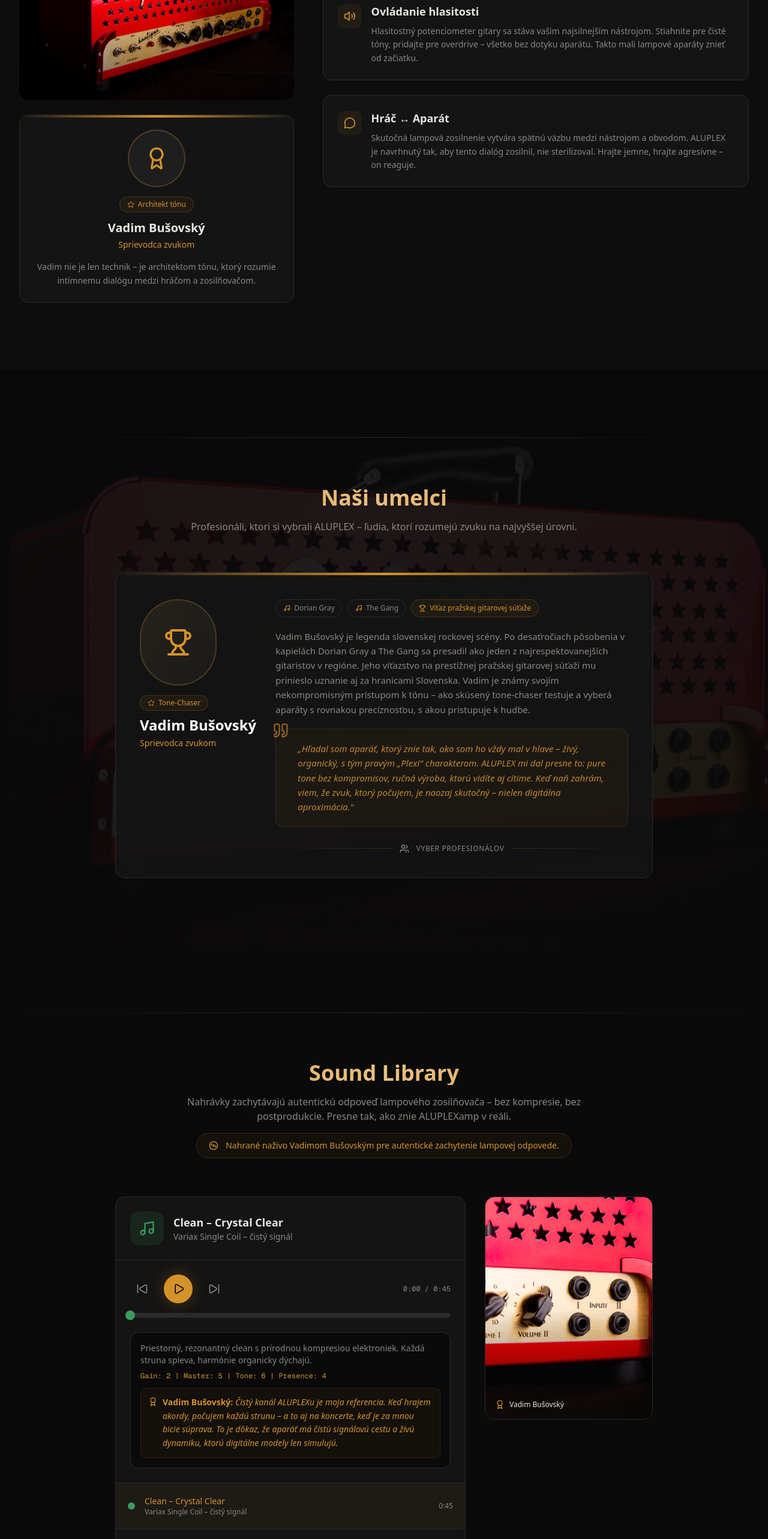
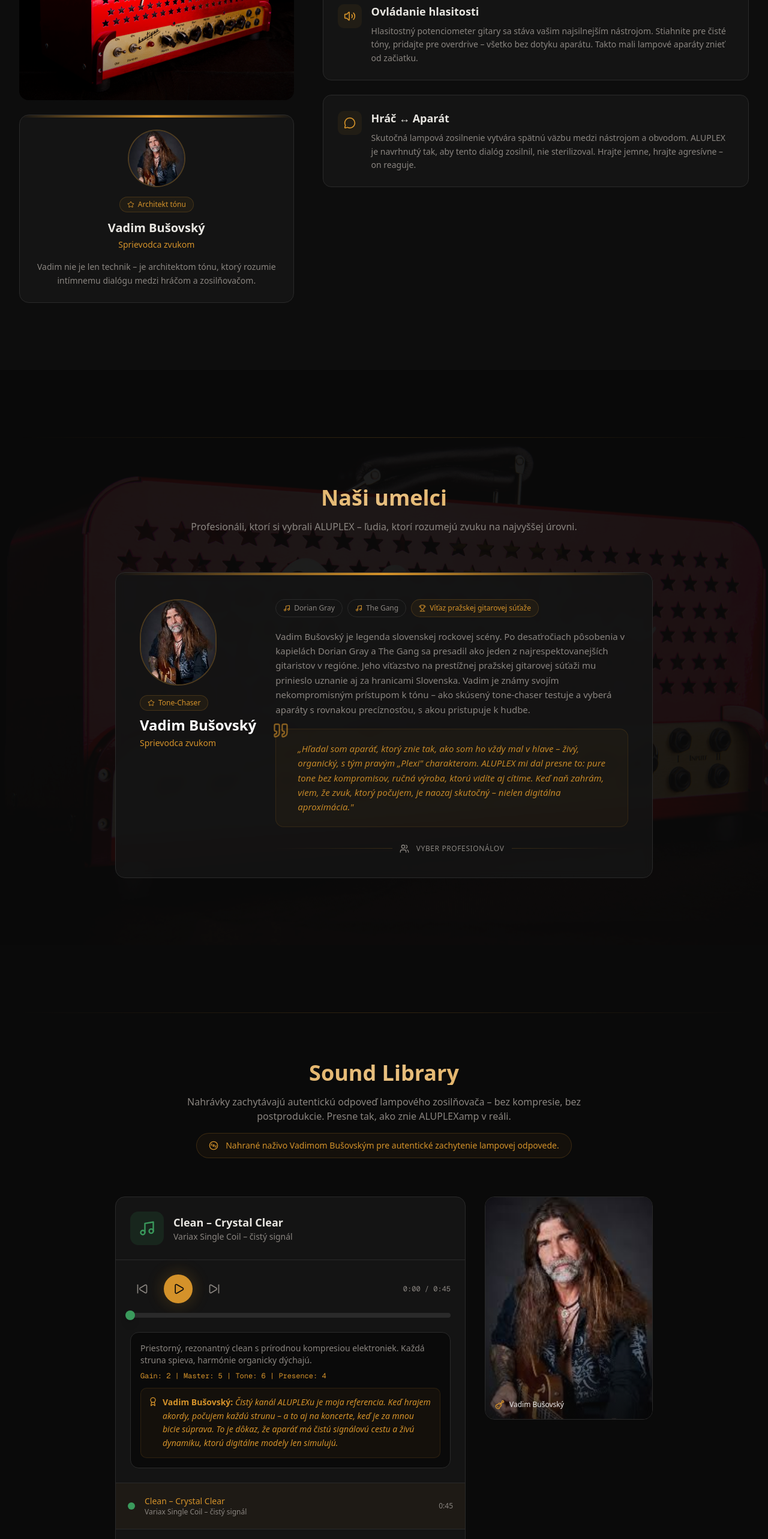
Before and after one commit to brunovoxmusic/aluplexamp, a Next.js app: page / in a window 1280 px wide. Shown: the part 3795-6361 px from the top of the page at 60% size. Built offline with nearby package versions, Linux system fonts and the light colour scheme.

Commit message:
5a2d15d4-0da2-43c0-aad6-e873fa28eb4f

```diff
--- a/src/app/page.tsx
+++ b/src/app/page.tsx
@@ -673,8 +673,12 @@
             <Reveal delay={100}>
               <div className="p-6 rounded-2xl bg-[#141414] border border-[#2a2a2a] text-center relative overflow-hidden">
                 <div className="absolute top-0 left-0 right-0 h-1 bg-gradient-to-r from-transparent via-[#d4922a] to-transparent" />
-                <div className="w-16 h-16 sm:w-24 sm:h-24 mx-auto rounded-full bg-[#1e1e1e] border-2 border-[#d4922a44] mb-4 flex items-center justify-center">
-                  <Award className="w-7 h-7 sm:w-10 sm:h-10 text-[#d4922a]" />
+                <div className="w-16 h-16 sm:w-24 sm:h-24 mx-auto rounded-full bg-[#1e1e1e] border-2 border-[#d4922a44] mb-4 overflow-hidden">
+                  <img
+                    src="/aluplex/real/vadim.jpg"
+                    alt="Vadim Bušovský"
+                    className="w-full h-full object-cover"
+                  />
                 </div>
                 <div className="inline-flex items-center gap-1.5 px-3 py-1 rounded-full bg-[#d4922a11] border border-[#d4922a33] mb-3">
                   <Star className="w-3 h-3 text-[#d4922a]" />
@@ -912,18 +916,18 @@
               </div>
             </div>
 
-            {/* Decorative amp image */}
+            {/* Decorative Vadim photo */}
             <div className="hidden lg:block rounded-2xl overflow-hidden border border-[#2a2a2a] sticky top-24 relative">
               <img
-                src="/aluplex/real/dsc6793.jpg"
-                alt="ALUPLEXamp input jacks and controls"
+                src="/aluplex/real/vadim.jpg"
+                alt="Vadim Bušovský playing guitar"
                 className="w-full aspect-[3/4] object-cover"
                 loading="lazy"
               />
               <div className="absolute inset-0 bg-gradient-to-t from-[#0a0a0a]/70 via-transparent to-transparent pointer-events-none" />
               <div className="absolute bottom-0 left-0 right-0 p-4">
                 <div className="flex items-center gap-2">
-                  <Award className="w-4 h-4 text-[#d4922a]" />
+                  <Guitar className="w-4 h-4 text-[#d4922a]" />
                   <span className="text-xs font-medium text-white/90">Vadim Bušovský</span>
                 </div>
               </div>
@@ -966,9 +970,12 @@
                 <div className="grid sm:grid-cols-[auto_1fr] gap-6 sm:gap-8 items-start">
                   {/* Left: Profile visual */}
                   <div className="flex flex-col items-center sm:items-start gap-4">
-                    <div className="w-24 h-24 sm:w-32 sm:h-36 rounded-full bg-[#1a1a1a] border-2 border-[#d4922a44] flex items-center justify-center relative overflow-hidden">
-                      <div className="absolute inset-0 bg-gradient-to-br from-[#d4922a11] to-transparent" />
-                      <Trophy className="w-10 h-10 sm:w-12 sm:h-12 text-[#d4922a]" />
+                    <div className="w-24 h-24 sm:w-32 sm:h-36 rounded-full bg-[#1a1a1a] border-2 border-[#d4922a44] relative overflow-hidden">
+                      <img
+                        src="/aluplex/real/vadim.jpg"
+                        alt="Vadim Bušovský"
+                        className="w-full h-full object-cover"
+                      />
                     </div>
                     <div className="text-center sm:text-left">
                       <div className="inline-flex items-center gap-1.5 px-3 py-1 rounded-full bg-[#d4922a11] border border-[#d4922a33] mb-2">
```
Also changed, not shown: public/aluplex/real/vadim.jpg (added), upload/download-1.jpg (added).
